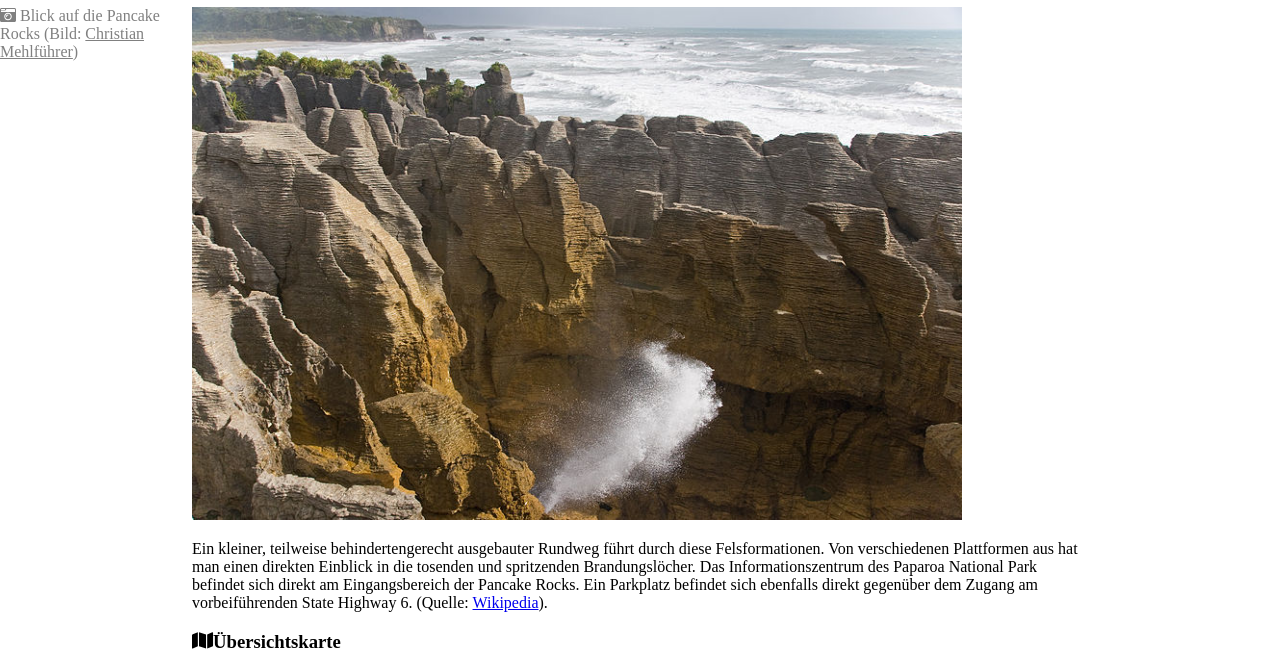
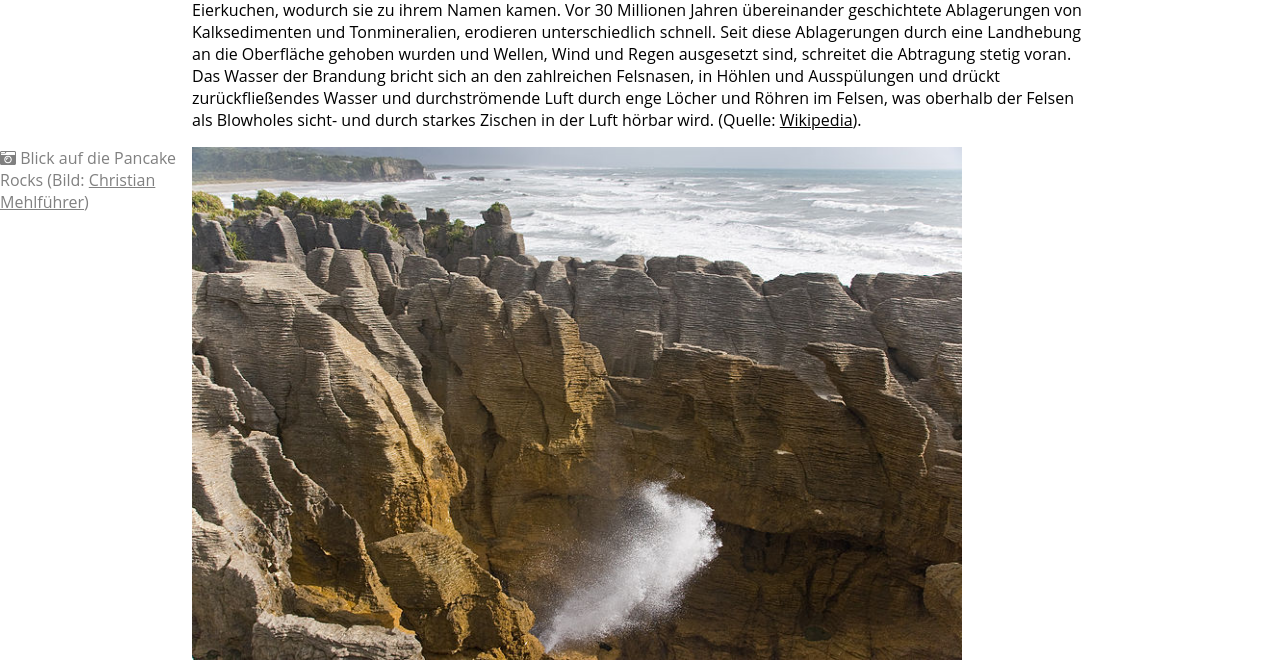
Before and after one commit to michi-seewald/s3, a plain HTML site: page index.html in a window 1280 px wide. Shown: the part 693-1361 px from the top of the page. Drawn offline with Linux system fonts and the light colour scheme.

Commit message:
Font eingestellt

```diff
--- a/styles.css
+++ b/styles.css
@@ -7,6 +7,7 @@
 body {
     max-width: 1280px;
     margin: auto;
+    font-family: "Open Sans";
 }
 
 #header {
@@ -72,6 +73,7 @@ body {
 }
 
 a:link, a:visited {
+    color: black;
 }
 .gray, .gray a:link, .gray a:visited {
     color: gray;
```
